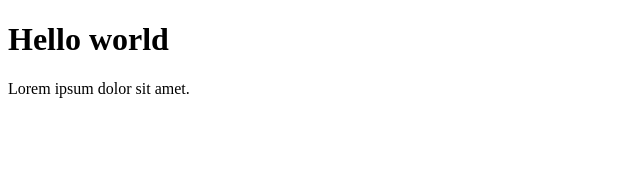
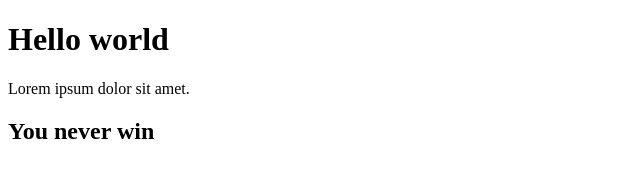
Before and after one commit to Jock1323/furniking, a plain HTML site: page index.html in a window 1280 px wide. Shown: the whole page, without its empty margins (0-640 px from the left). Drawn offline with Linux system fonts and the light colour scheme.

```diff
--- a/index.html
+++ b/index.html
@@ -9,5 +9,6 @@
 <body>
     <h1>Hello world</h1>
     <p>Lorem ipsum dolor sit amet.</p>
+    <h2>You never win</h2>
 </body>
 </html>
```
